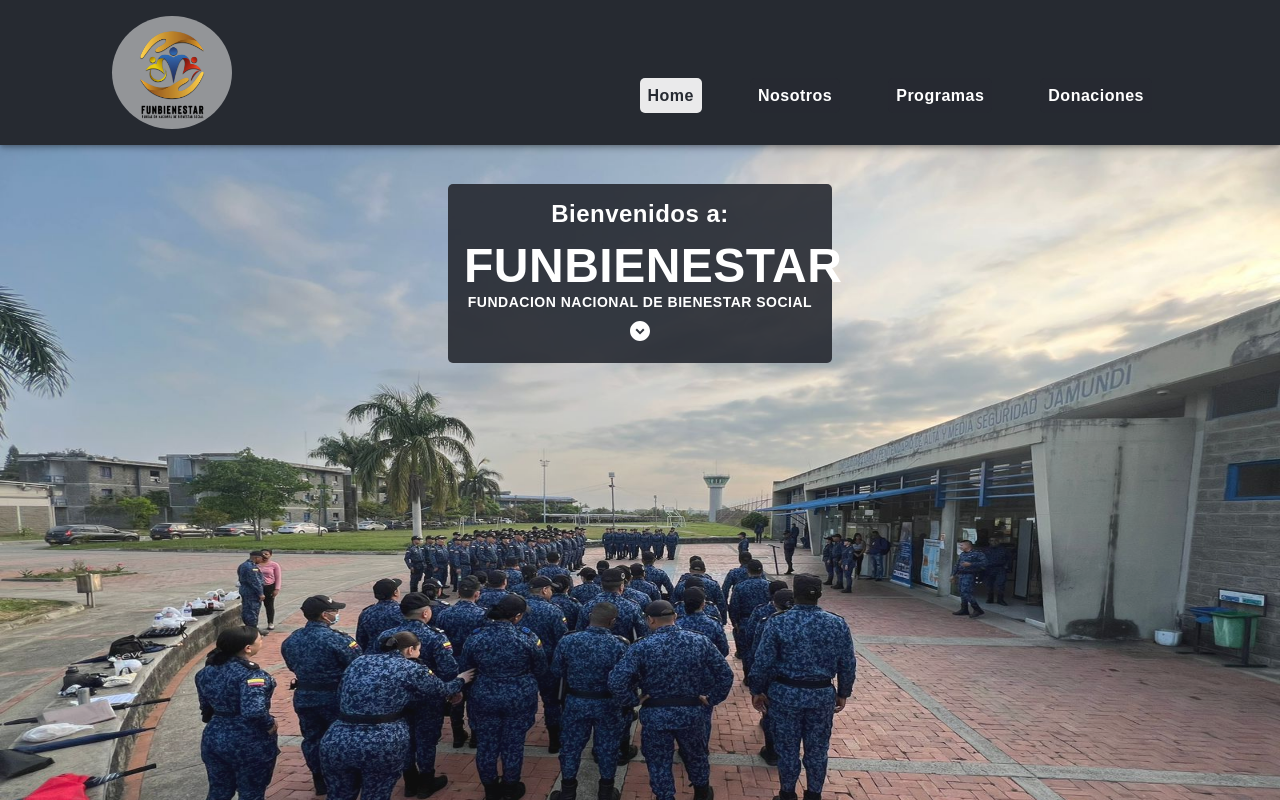
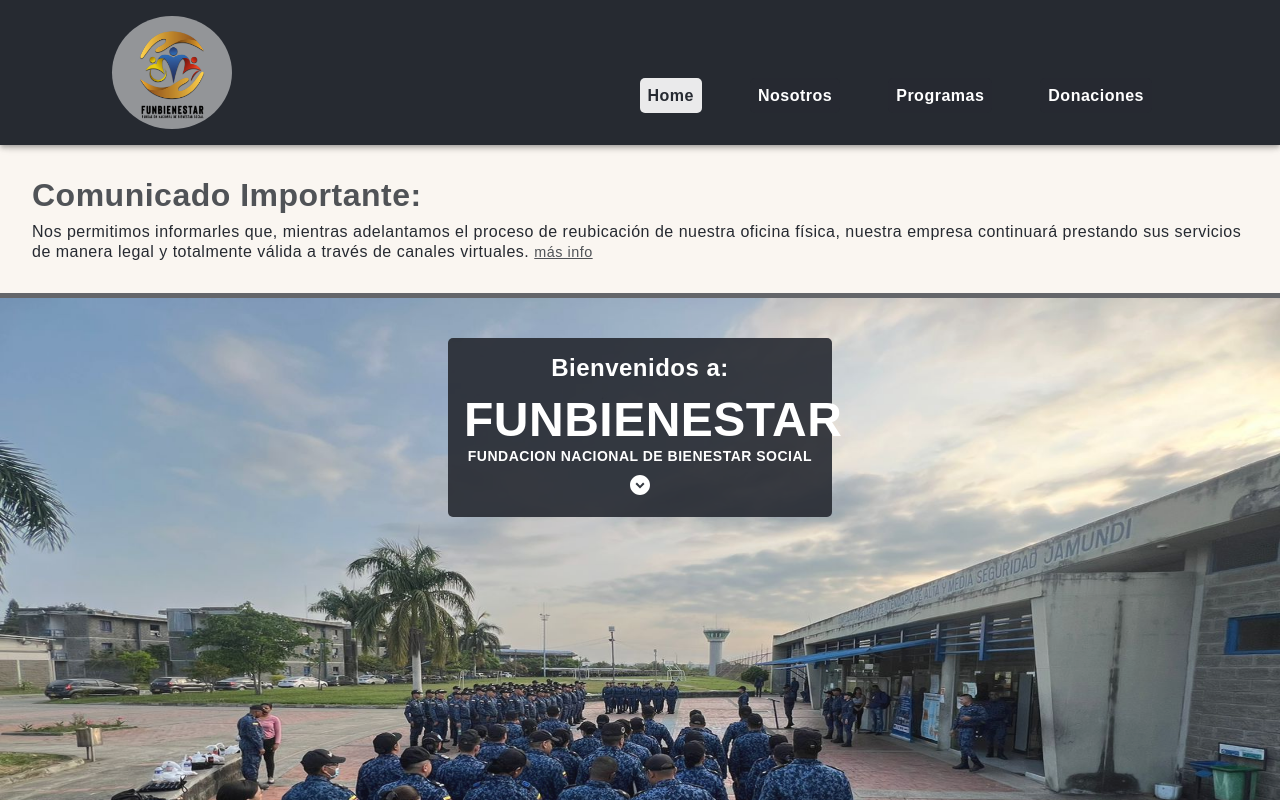
Before and after one commit to bholguin/funbienestar, a React (Create React App) app: page / in a window 1280 px wide. Shown: the top 800 px of the page. Built offline with nearby package versions, Linux system fonts and the light colour scheme.

Commit message:
comunicado importante

```diff
--- /dev/null
+++ b/src/components/Release/Release.styles.ts
@@ -0,0 +1,43 @@
+import { styled } from '@mui/material';
+
+export namespace Styled {
+  export const Content = styled('section')(({ theme }) => ({
+    backgroundColor: '#FAF6F1',
+    width: '100%',
+    padding: '1rem',
+    display: 'flex',
+    flexDirection: 'column',
+    justifyContent: 'flex-start',
+    textAlign: 'start',
+    gap: '.5rem',
+    borderBottom: '5px solid rgba(38, 42, 49, .7)',
+    [theme.breakpoints.up('md')]: {
+      padding: '2rem',
+    },
+  }));
+
+  export const Title = styled('p')(({ theme }) => ({
+    fontWeight: '800',
+    fontSize: '1.3rem',
+    margin: '0',
+    color: 'rgba(38, 42, 49, .8)',
+    [theme.breakpoints.up('md')]: {
+      fontSize: '2rem',
+    },
+  }));
+
+  export const Text = styled('p')(({ theme }) => ({
+    fontSize: '1rem',
+    margin: '0',
+    [theme.breakpoints.up('md')]: {
+      fontSize: '1rem',
+    },
+  }));
+
+  export const Link = styled('a')(({ theme }) => ({
+    color: 'rgba(38, 42, 49, .8)',
+    textDecoration: 'underline',
+    fontSize: '.9rem',
+    marginLeft: '5px',
+  }));
+}
--- /dev/null
+++ b/src/components/Release/index.tsx
@@ -0,0 +1,18 @@
+import { Styled } from './Release.styles';
+
+export const Release = () => {
+  return (
+    <Styled.Content>
+      <Styled.Title>Comunicado Importante:</Styled.Title>
+      <Styled.Text>
+        Nos permitimos informarles que, mientras adelantamos el proceso de
+        reubicación de nuestra oficina física, nuestra empresa continuará
+        prestando sus servicios de manera legal y totalmente válida a través de
+        canales virtuales.
+        <Styled.Link href="/aviso-importante.pdf" target="_blank">
+          más info
+        </Styled.Link>
+      </Styled.Text>
+    </Styled.Content>
+  );
+};
--- a/src/layout/Layout.tsx
+++ b/src/layout/Layout.tsx
@@ -1,17 +1,20 @@
-import { Box } from "@mui/material"
-import { Header } from "../components/Header"
-import { Outlet } from "react-router-dom"
-import { Styled } from "./Layout.styles"
-import { Footer } from "../components/Footer"
+import { Box } from '@mui/material';
+import { Header } from '../components/Header';
+import { Outlet } from 'react-router-dom';
+import { Styled } from './Layout.styles';
+import { Footer } from '../components/Footer';
+import { Release } from '../components/Release';
 
 export const Layout = () => {
   return (
     <Box>
       <Header />
+
       <Styled.LayoutStyled>
+        <Release />
         <Outlet />
       </Styled.LayoutStyled>
       <Footer />
     </Box>
-    )
-}
+  );
+};
```
Also changed, not shown: 1 other file (tests, documents, lock files or other folders). Lines whose indentation alone changed are shown as unchanged.
